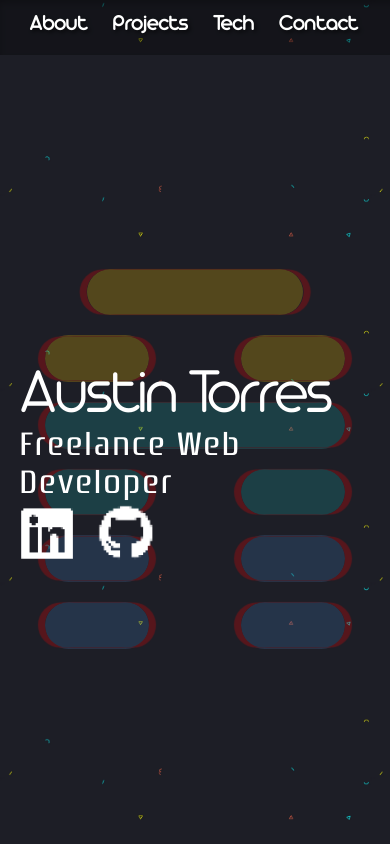
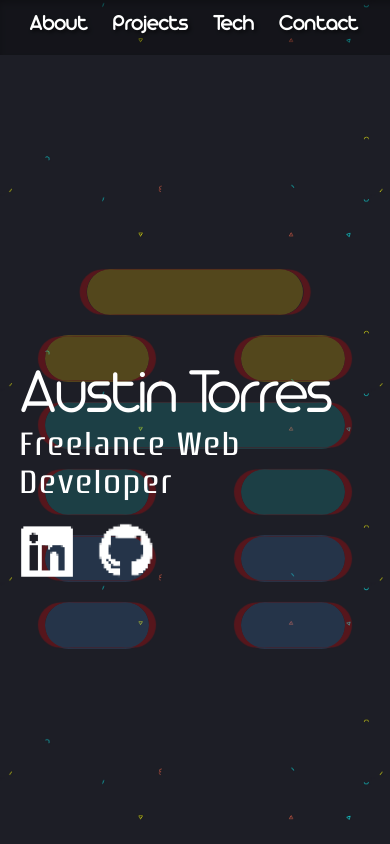
Before and after one commit to austintorres578/freelance, a plain HTML site: page index.html in a window 390 px wide. Shown: the top 844 px of the page. Drawn offline with nearby package versions, Linux system fonts and the light colour scheme.

Commit message:
Add files via upload

```diff
--- a/style.css
+++ b/style.css
@@ -188,7 +188,7 @@
     }
 
     body .hero .socials{
-        top: 62%;
+        top: 64%;
         left: 87px;
     }
 
```
